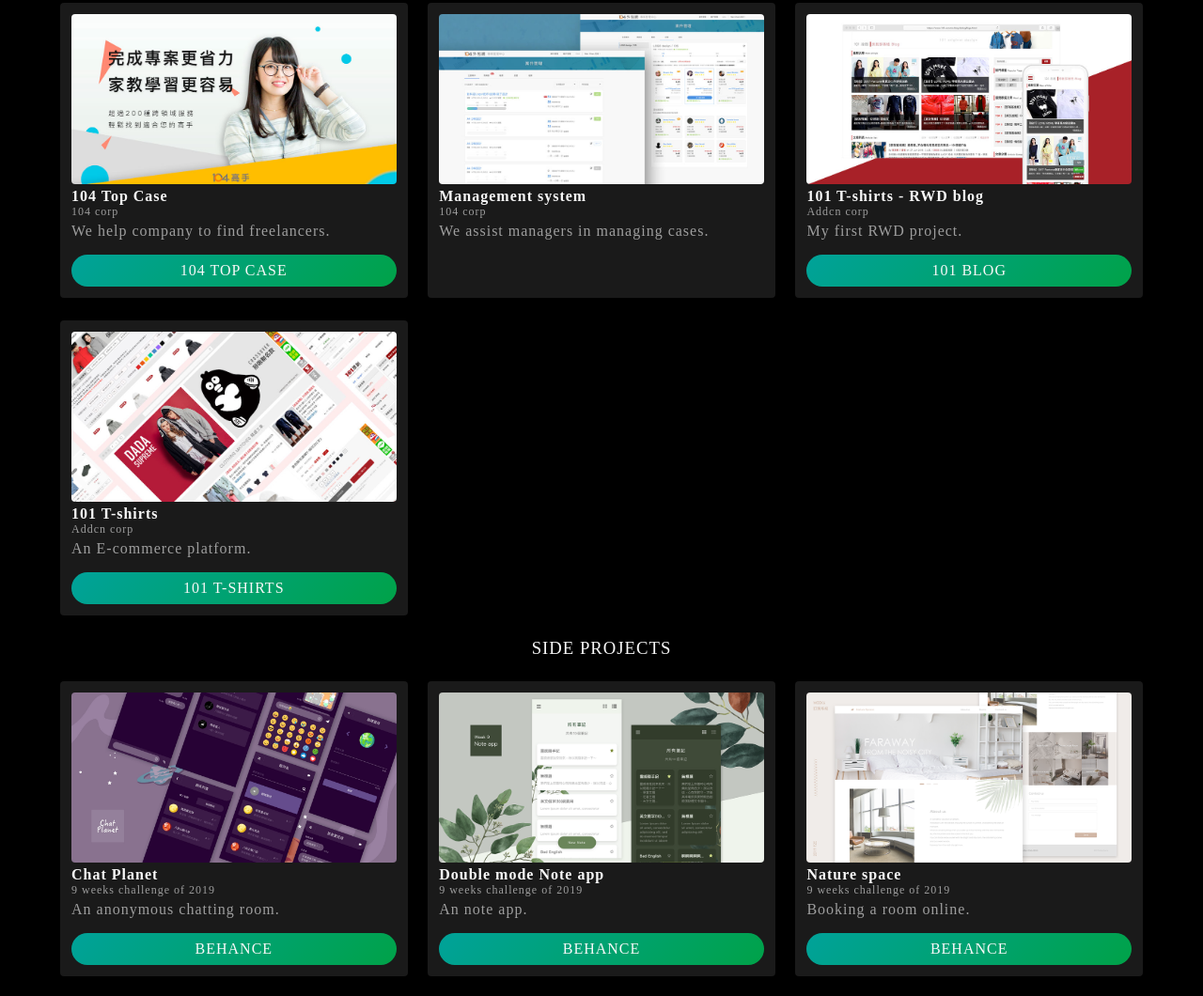
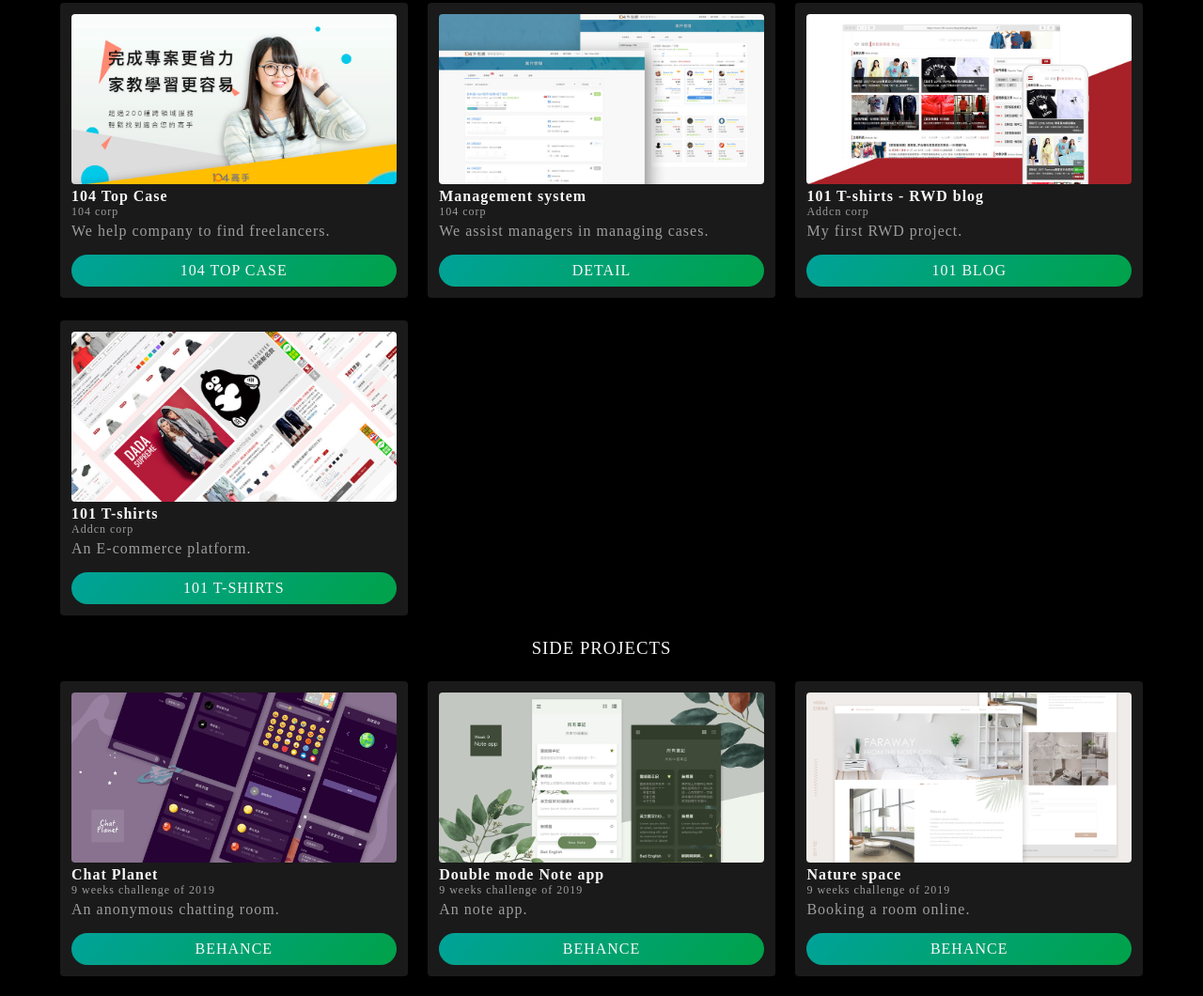
Before and after one commit to wenchien213/wenchien213.github.io, a plain HTML site: page index.html in a window 1280 px wide. Shown: the part 1910-2970 px from the top of the page at 94% size. Drawn offline with Linux system fonts and the light colour scheme.

Commit message:
add link

```diff
--- a/index.html
+++ b/index.html
@@ -131,7 +131,7 @@
                     <h4>Management system</h4>
                     <p class="subtitle">104 corp</p>
                     <p class="des">We assist managers in managing cases.</p>
-                    <!-- <a class="btn" href="" target="_blank" alt="Management system" title="see detail">DETAIL</a> -->
+                    <a class="btn" href="https://docs.google.com/presentation/d/1z4WJa6p9fYMGBZLmEoGcl7hhXnWr4Iy-WcG8DmtolEI/edit?usp=sharing" target="_blank" alt="Management system" title="see detail">DETAIL</a>
                 </div>
                 <div class="project">
                     <img src="img/project-blog.jpg" alt="101 T-shirts">
```
